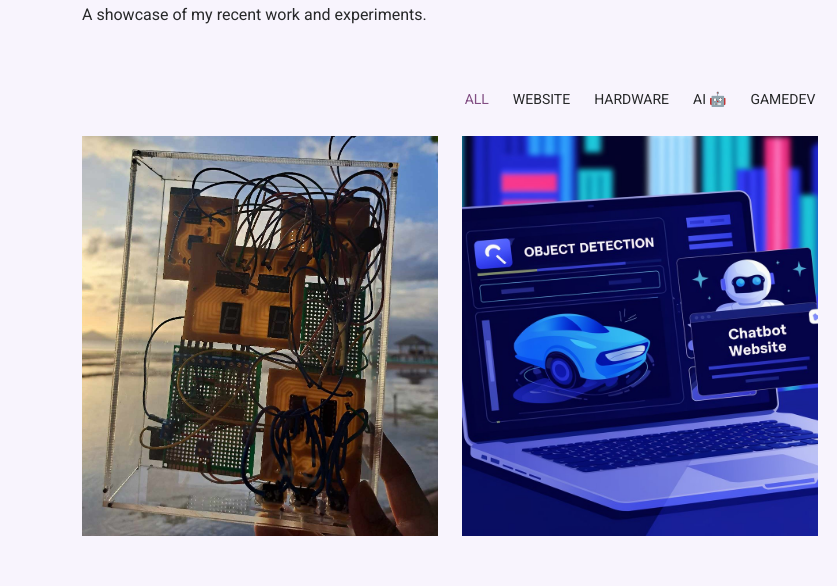
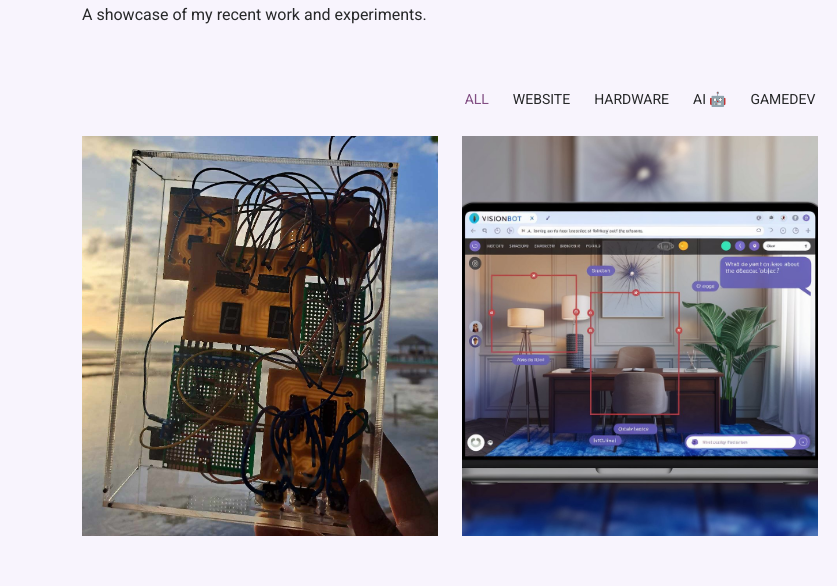
Before and after one commit to anggeching/BuildTech, a plain HTML site: page index.html in a window 1280 px wide. Shown: the part 3490-4076 px from the top of the page, 0-837 px from the left. Drawn offline with Linux system fonts and the light colour scheme.

Commit message:
visionbot

```diff
--- a/index.html
+++ b/index.html
@@ -326,11 +326,11 @@
 
             <div class="col-lg-4 col-md-6 portfolio-item isotope-item filter-ai">
               <div class="portfolio-content h-100">
-                <img src="assets/img/detectobject-chatbot.jpeg" class="img-fluid" alt="" style="width: 400px; height: 400px; object-fit: cover;" >
+                <img src="assets/img/project/visionbot2.jpeg" class="img-fluid" alt="" style="width: 400px; height: 400px; object-fit: cover;" >
                 <div class="portfolio-info">
                   <h4>VisionBot</h4>
                   <p>YOLOv8 VisionBot - Smart Object Detection with Interactive Chatbot</p>
-                  <a href="assets/img/detectobject-chatbot.jpeg" title="Product 1" data-gallery="portfolio-gallery-product" class="glightbox preview-link"><i class="bi bi-zoom-in"></i></a>
+                  <a href="assets/img/project/visionbot2.jpeg" title="Product 1" data-gallery="portfolio-gallery-product" class="glightbox preview-link"><i class="bi bi-zoom-in"></i></a>
                   <a href="p2.html" title="More Details" class="details-link"><i class="bi bi-link-45deg"></i></a>
                 </div>
               </div>
```
Also changed, not shown: assets/img/project/visionbot.jpeg (added), assets/img/project/visionbot2.jpeg (added).
